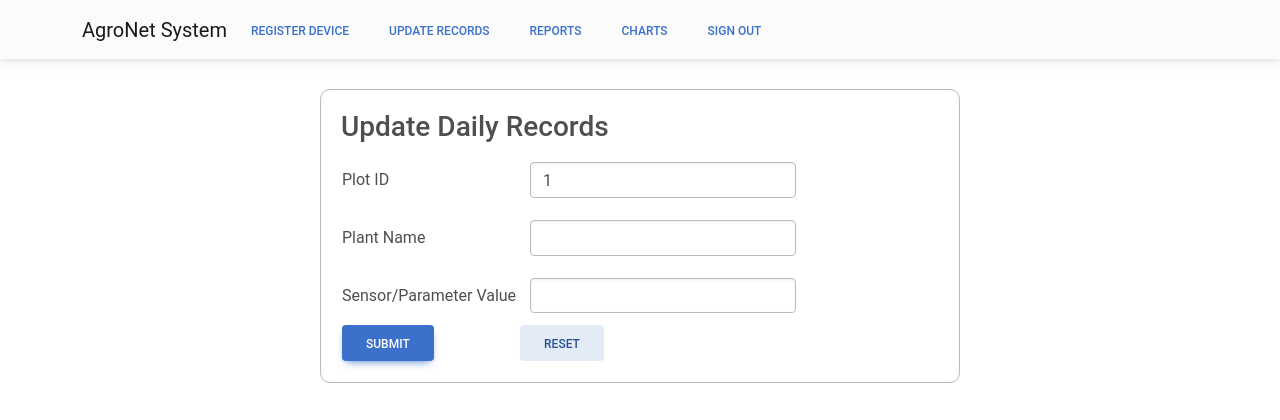
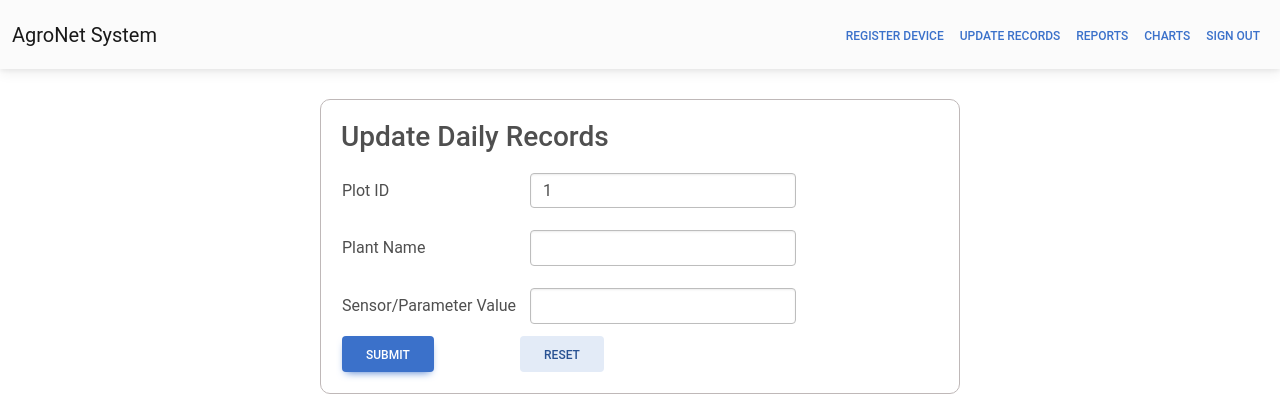
Before and after one commit to tejas1505/Agrocon, a Django app: page /DailyRecords/ in a window 1280 px wide. Shown: the top 420 px of the page. Run offline with Django 3.2, Linux system fonts and the light colour scheme; a user stored in the database is signed in; data comes from the database, SQL or seed files in the repository; lists and menus that the app fills with data are empty; some libraries are stand-ins or nearby versions.

Commit message:
Update read_record.html

```diff
--- a/sensor/templates/read_record.html
+++ b/sensor/templates/read_record.html
@@ -6,58 +6,47 @@
     <meta charset="UTF-8">
     <meta http-equiv="X-UA-Compatible" content="IE=edge">
     <meta name="viewport" content="width=device-width, initial-scale=1.0">
-    <script src="https://code.jquery.com/jquery-3.6.0.js" integrity="sha256-H+K7U5CnXl1h5ywQfKtSj8PCmoN9aaq30gDh27Xc0jk=" crossorigin="anonymous"></script>
+    <script src="https://code.jquery.com/jquery-3.6.0.js"
+        integrity="sha256-H+K7U5CnXl1h5ywQfKtSj8PCmoN9aaq30gDh27Xc0jk=" crossorigin="anonymous"></script>
     <!-- <link rel="stylesheet" href="{% static 'update_records.css' %}"> -->
     <link href="https://cdnjs.cloudflare.com/ajax/libs/mdb-ui-kit/6.2.0/mdb.min.css" rel="stylesheet" />
     <script type="text/javascript" src="https://cdnjs.cloudflare.com/ajax/libs/mdb-ui-kit/6.2.0/mdb.min.js"></script>
     <title>Update Daily Records</title>
 </head>
 <style>
-    input, select{
+    input,
+    select {
         margin: 10px;
     }
 </style>
+
 <body>
-    <!-- Navbar -->
-    <nav class="navbar sticky-top navbar-expand-lg navbar-light bg-light">
-        <!-- Container wrapper -->
-        <div class="container">
-            <a class="navbar-brand me-2" href="/">AgroNet System
-
-            </a>
-
-            <!-- Toggle button -->
+    <nav class="navbar navbar-expand-lg navbar-light bg-light">
+        <div class="container-fluid">
+            <a class="navbar-brand" href="/">AgroNet System</a>
             <button class="navbar-toggler" type="button" data-mdb-toggle="collapse"
-                data-mdb-target="#navbarButtonsExample" aria-controls="navbarButtonsExample" aria-expanded="false"
+                data-mdb-target="#navbarNavAltMarkup" aria-controls="navbarNavAltMarkup" aria-expanded="false"
                 aria-label="Toggle navigation">
-                <img
-      src="https://upload.wikimedia.org/wikipedia/commons/thumb/b/b2/Hamburger_icon.svg/108px-Hamburger_icon.svg.png"
-      height="16"
-      alt="MDB Logo"
-      loading="lazy"
-      style="margin-top: -1px;"
-    />
+                <img src="https://upload.wikimedia.org/wikipedia/commons/thumb/b/b2/Hamburger_icon.svg/108px-Hamburger_icon.svg.png"
+                    height="16" alt="MDB Logo" loading="lazy" style="margin-top: -1px;" />
             </button>
-
-            <!-- Collapsible wrapper -->
-            <div class="collapse navbar-collapse" id="navbarButtonsExample">
-                <!-- Left links -->
-
-                <div class="d-flex align-items-center">
-                    <a href="{% url 'Dashboard' %}"><button class="btn btn-link px-3 me-2">Register Device</button></a>
-                    <a href="{% url 'DailyRecords' %}"><button class="btn btn-link px-3 me-2">Update Records</button></a>
-                    <a href="{% url 'Reports' %}"><button class="btn btn-link px-3 me-2">Reports</button></a>
-                    <a href="{% url 'charts' %}"><button class="btn btn-link px-3 me-2">Charts</button></a>
-                    <a href="{% url 'logoutuser' %}"><button class="btn btn-link px-3 me-2">Sign Out</button></a>
-
+            <div class="collapse navbar-collapse" id="navbarNavAltMarkup">
+                <div class="navbar-nav ms-auto">
+                    <a class="nav-link" href="{% url 'Dashboard' %}"><button class="btn btn-tertiary">Register
+                            Device</button></a>
+                    <a class="nav-link" href="{% url 'DailyRecords' %}"><button class="btn btn-tertiary">Update
+                            Records</button></a>
+                    <a class="nav-link" href="{% url 'Reports' %}"><button class="btn btn-tertiary">Reports</button></a>
+                    <a class="nav-link" href="{% url 'charts' %}"><button class="btn btn-tertiary">Charts</button></a>
+                    <a class="nav-link" href="{% url 'logoutuser' %}"><button class="btn btn-tertiary">Sign
+                            Out</button></a>
                 </div>
             </div>
-            <!-- Collapsible wrapper -->
         </div>
-        <!-- Container wrapper -->
     </nav>
 
-    <div class="container" style="margin:30px auto; width: 50%;border: 1px solid rgb(191, 184, 184); border-radius: 10px;padding: 20px;">
+    <div class="container"
+        style="margin:30px auto; width: 50%;border: 1px solid rgb(191, 184, 184); border-radius: 10px;padding: 20px;">
         <h3>Update Daily Records</h3>
         {% if messages %}
         <ul class="alert alert-success" role="alert">
@@ -75,9 +64,8 @@
                     <td></td>
                     <td><select class="form-control" name="select_plotid" id="select_plotid">
                             {% for i in '123456789'|make_list %}
-                                <option value="/DailyRecords?param={{forloop.counter}}" {% if num == i %} selected {% endif %}>{{ forloop.counter }}</option>
-
-                                {% endfor %}
+                            <option value="/DailyRecords?param={{forloop.counter}}" {% if num == i %} selected {% endif%}>{{ forloop.counter }}</option>
+                            {% endfor %}
                         </select>
                     </td>
                 </tr>
```
